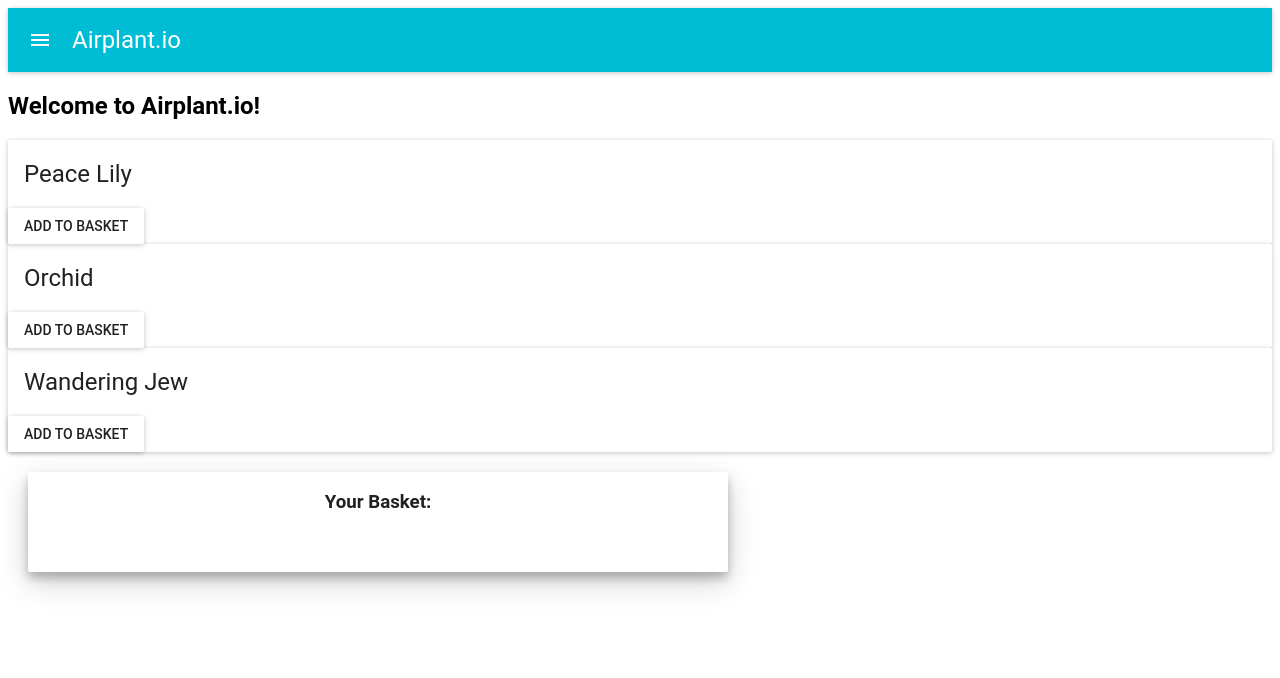
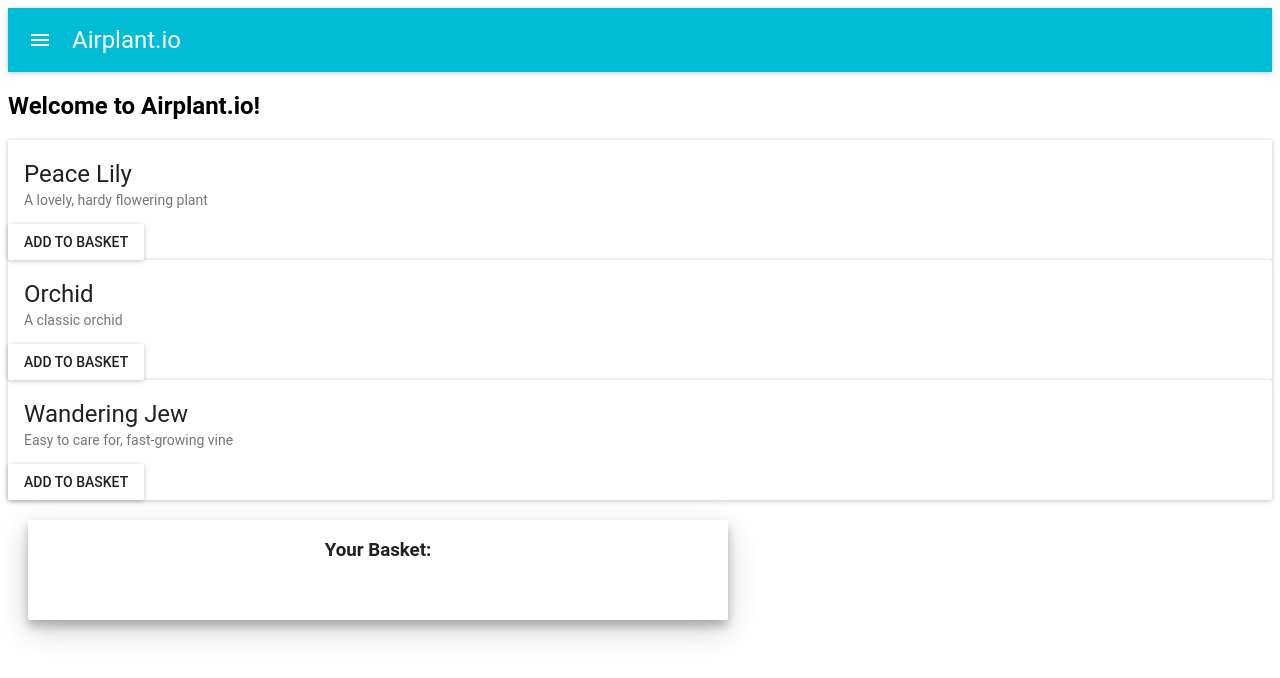
Before and after one commit to katreinhart/verbose-broccoli, a React app: page / in a window 1280 px wide. Shown: the top 678 px of the page. Built offline with nearby package versions, Linux system fonts and the light colour scheme; the HTML template or start-up script is replaced by a standard one.

Commit message:
Eliminate a component and refactor

```diff
--- a/src/actions/index.js
+++ b/src/actions/index.js
@@ -2,7 +2,6 @@ export const ADD_PLANT_TO_BASKET = 'ADD_PLANT_TO_BASKET';
 export const REMOVE_PLANT_FROM_BASKET = 'REMOVE_PLANT_FROM_BASKET';
 
 export function putPlantInBasket(id) {
-  console.log("Action triggered");
   return{
     type: ADD_PLANT_TO_BASKET,
     id: id
--- a/src/components/Plant.js
+++ /dev/null
@@ -1,29 +0,0 @@
-import React, { Component } from 'react';
-import { Card, CardTitle } from 'material-ui/Card';
-import RaisedButton from 'material-ui/RaisedButton';
-import { connect} from 'react-redux';
-
-import { putPlantInBasket } from '../actions';
-import Button from './Button';
-
-class Plant extends Component {
-  render() {
-    return(
-      <Card className="container">
-        <CardTitle title={this.props.name} subtitle={this.props.description} />
-        <RaisedButton
-          onClick={() => this.props.putPlantInBasket(this.props.plantID)}
-          label="Add to basket"
-        />
-      </Card>
-    )
-  }
-}
-
-function mapStateToProps(state) {
-  return {
-
-  }
-}
-
-export default connect(mapStateToProps, { putPlantInBasket })(Plant);
--- a/src/components/PlantBasket.js
+++ b/src/components/PlantBasket.js
@@ -2,7 +2,7 @@ import React, { Component } from 'react';
 import { connect } from 'react-redux';
 import Paper from 'material-ui/Paper';
 
-import Plant from './Plant';
+import { removePlantFromBasket } from '../actions';
 
 const style = {
   minHeight: 100,
@@ -19,7 +19,14 @@ class PlantBasket extends Component {
         <h3>Your Basket:</h3>
         {
           this.props.plantBasket.map((plant) => {
-            return <Plant key={plant.id} name={plant.name} />
+            return (
+              <Card key={plant.id} className="container">
+                <CardTitle title={plant.name} subtitle={plant.description} />
+                <RaisedButton
+                  onClick={() => this.props.removePlantFromBasket(this.props.plantID)}
+                  label="Remove from basket"
+                />
+              </Card>)
           })
         }
       </Paper>
@@ -33,4 +40,4 @@ function mapStateToProps(state) {
   }
 }
 
-export default connect(mapStateToProps, {})(PlantBasket)
+export default connect(mapStateToProps, {removePlantFromBasket})(PlantBasket)
--- a/src/components/PlantContainer.js
+++ b/src/components/PlantContainer.js
@@ -1,9 +1,10 @@
 import React, { Component } from 'react';
 import { connect } from 'react-redux';
+import { Card, CardTitle } from 'material-ui/Card';
+import RaisedButton from 'material-ui/RaisedButton';
 
 import plantList from './data/plants.json';
-
-import Plant from './plant';
+import { putPlantInBasket } from '../actions';
 
 class PlantContainer extends Component {
 
@@ -12,12 +13,15 @@ class PlantContainer extends Component {
       <div>
         {
           plantList.map((plant) => {
-            console.log("Plant " + plant.name + " has ID " + plant.id);
-            return(<Plant
-              key={plant.id}
-              name={plant.name}
-              plantID={plant.id}
-            />)
+            return(
+            <Card key={plant.id} className="container">
+              <CardTitle title={plant.name} subtitle={plant.description} />
+              <RaisedButton
+                onClick={() => putPlantInBasket(plant.id)}
+                label="Add to basket"
+              />
+            </Card>
+          )
           })
         }
       </div>
@@ -31,4 +35,4 @@ class PlantContainer extends Component {
 //   }
 // }
 
-export default connect()(PlantContainer)
+export default connect(null, {putPlantInBasket})(PlantContainer)
--- a/src/index.js
+++ b/src/index.js
@@ -11,6 +11,8 @@ const store = createStore(
   window.__REDUX_DEVTOOLS_EXTENSION__ && window.__REDUX_DEVTOOLS_EXTENSION__()
 );
 
+store.subscribe(() => {});
+
 ReactDOM.render(
   <Provider store={store}>
     <App />
--- a/src/reducers/PlantBasket.js
+++ b/src/reducers/PlantBasket.js
@@ -2,8 +2,10 @@ import { ADD_PLANT_TO_BASKET, REMOVE_PLANT_FROM_BASKET } from '../actions';
 import { createPlant } from './helpers';
 
 function plantBasket(state = [], action) {
+  console.log("reducer activated ");
   switch (action.type) {
     case ADD_PLANT_TO_BASKET:
+      console.log("Adding... ")
       let plants = [...state, createPlant(action.id)];
       return plants;
     case REMOVE_PLANT_FROM_BASKET:
--- a/src/reducers/PlantContainer.js
+++ b/src/reducers/PlantContainer.js
@@ -5,10 +5,10 @@ import { createPlant } from './helpers';
 function plants(state = plants_json, action) {
   switch(action.type) {
     case ADD_PLANT_TO_BASKET:
-      // let plants = state.filter(item => item.id !== action.id);
-      return state;
+      let plants = state.filter(item => item.id !== action.id);
+      return plants;
     case REMOVE_PLANT_FROM_BASKET:
-      // plants = [...state, createPlant(action.id)];
+      plants = [...state, createPlant(action.id)];
       return state;
     default:
       return state;
--- a/src/reducers/index.js
+++ b/src/reducers/index.js
@@ -2,6 +2,9 @@ import { combineReducers } from 'redux';
 import plantBasket from './PlantBasket';
 import plants from './PlantContainer';
 
-const rootReducer = combineReducers({plantBasket, plants});
+const rootReducer = combineReducers({
+  plantBasket,
+  plants
+});
 
 export default rootReducer;
```
